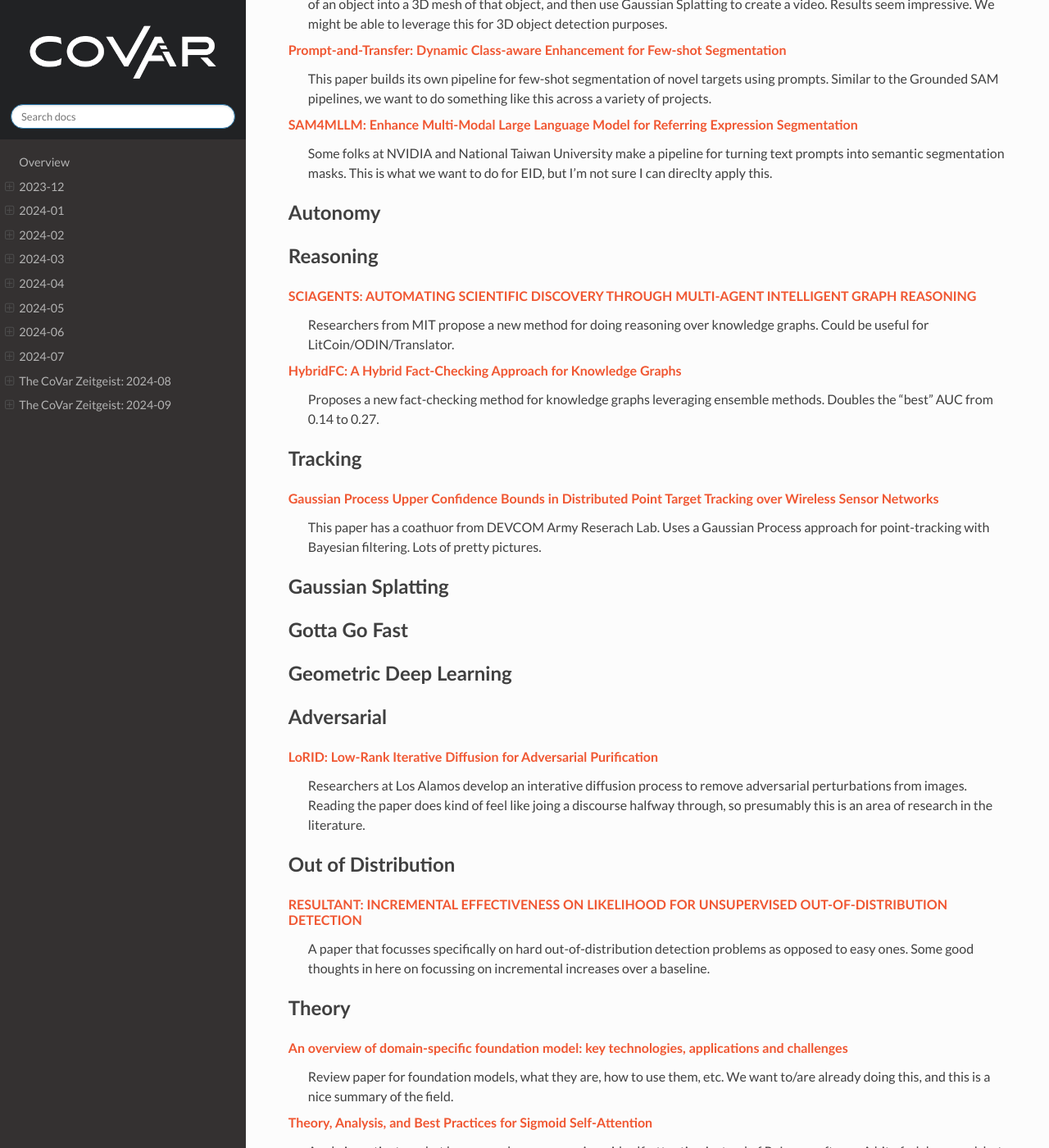
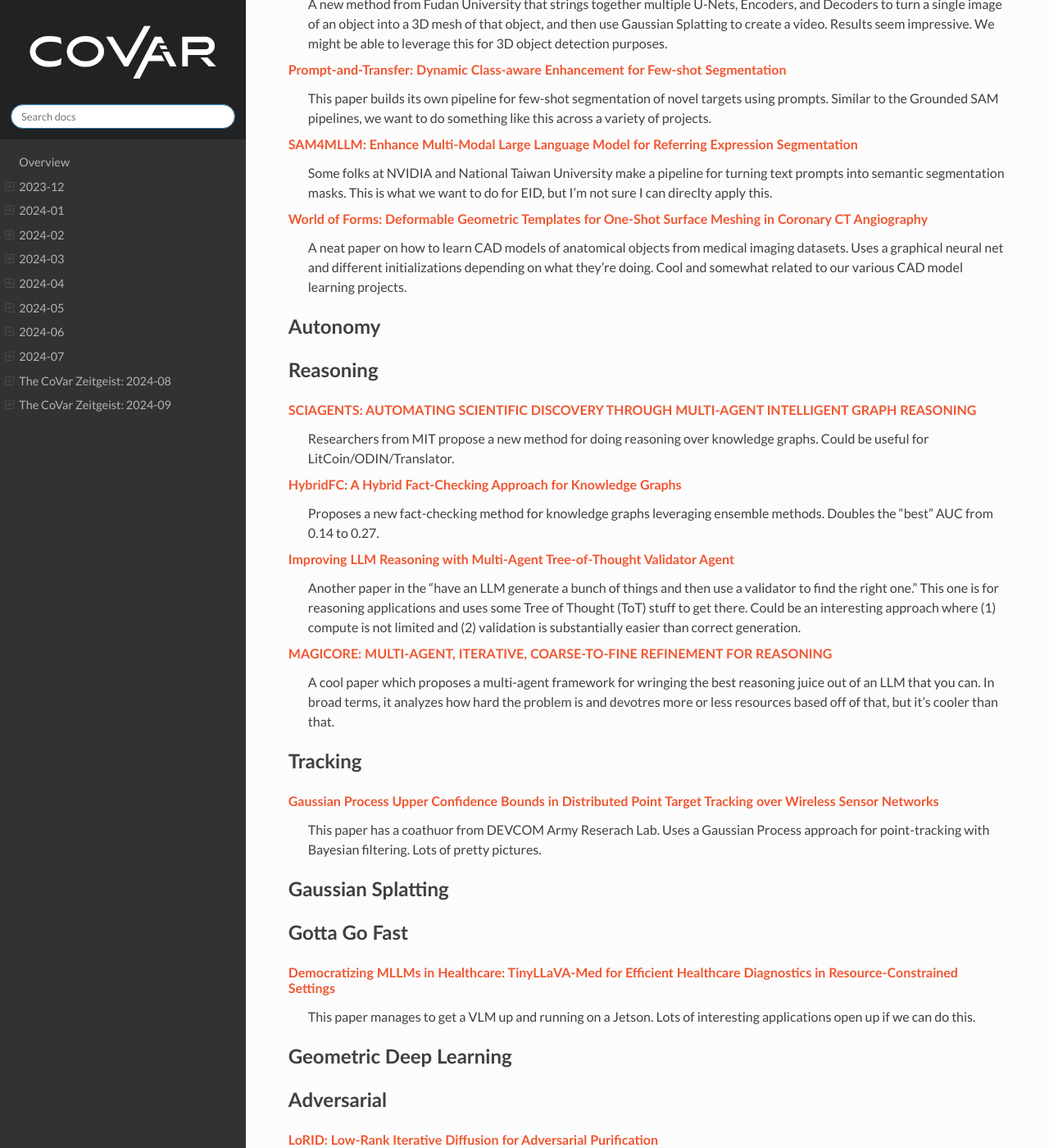
Before and after one commit to covartech/zeitgeist, a Sphinx documentation site: the page built from docs/issues/2024-10.rst, in a window 1280 px wide and 1400 px high, scrolled down 1775 px. Shown: the whole window at 82% size. Built offline with Sphinx 7.4.7 and the Read the Docs theme 2.0.0, drawn with Linux system fonts in a browser that asks for light colours; some of the changed text lies outside the part shown.

Commit message:
Update 2024_09_19

```diff
--- a/docs/issues/2024-10.rst
+++ b/docs/issues/2024-10.rst
@@ -10,14 +10,14 @@
 `An overview of domain-specific foundation model: key technologies, applications and challenges <https://arxiv.org/pdf/2409.04267>`_
     Review paper for foundation models, what they are, how to use them, etc.  We want to/are already doing this, and this is a nice summary of the field.
 
-`Can Unconfident LLM Annotations Be Used for Confident Conclusions? <https://arxiv.org/pdf/2408.15204>`_
-    Investigates how to best use LLMs to label a large amount of unlabelled data in a manner where you can be somewhat reliably assured of the outcome. Uses "active inference" (whatever that is) to strategically select the best datapoints to have humans label to increase the LLMs performance. Could be a useful thing for us to know how to do.
+`ENDLESS JAILBREAKS WITH BIJECTION LEARNING <https://haizelabs.com/static/Endless-Jailbreaks-Bijection.pdf>`_
+    Incredibly clever adversarial attack from Haze Labs which can get basically anything out of an LLM.  Works by teaching the LLM a bijection language (a = 58, b = b, c = c, d= 23, etc) and talking to it in that language, which apparenty gets around all of the safeguards.  Works better on "smarter" LLMs.
 
 `SOAP: IMPROVING AND STABILIZING SHAMPOO USING ADAM <https://arxiv.org/pdf/2409.11321>`_
     A great paper name.  Researchers at Harvard are investigating different ways to do optimization, and find that Shampoo (who named this?) is equivalent to Adafactor in the eigenbasis of a preconditioner.  They propose a new optimizer named SOAP that's equivalent to running Adam in a rotated space.  Unsurprisingly, they claim SOAP is the best optimizer.
 
-`SCIAGENTS: AUTOMATING SCIENTIFIC DISCOVERY THROUGH MULTI-AGENT INTELLIGENT GRAPH REASONING <https://arxiv.org/pdf/2409.05556>`_
-    Researchers from MIT propose a new method for doing reasoning over knowledge graphs.  Could be useful for LitCoin/ODIN/Translator.
+`MAGICORE: MULTI-AGENT, ITERATIVE, COARSE-TO-FINE REFINEMENT FOR REASONING <https://arxiv.org/pdf/2409.12147>`_
+    A cool paper which proposes a multi-agent framework for wringing the best reasoning juice out of an LLM that you can.  In broad terms, it analyzes how hard the problem is and devotres more or less resources based off of that, but it's cooler than that.
 
 `Estimating Wage Disparities Using Foundation Models <https://arxiv.org/pdf/2409.09894>`_
     David Blei and some co-authors explore using foundation models for counterfactual forecasting in observational causal inference.  You could pick at a lot of stuff they do, but it's a cool case study as to how foundation models can be deployed in interesting ways.
@@ -55,6 +55,9 @@
 `SAM4MLLM: Enhance Multi-Modal Large Language Model for Referring Expression Segmentation <https://arxiv.org/pdf/2409.10542>`_
     Some folks at NVIDIA and National Taiwan University make a pipeline for turning text prompts into semantic segmentation masks.  This is what we want to do for EID, but I'm not sure I can direclty apply this.
 
+`World of Forms: Deformable Geometric Templates for One-Shot Surface Meshing in Coronary CT Angiography <https://arxiv.org/pdf/2409.11837>`_
+    A neat paper on how to learn CAD models of anatomical objects from medical imaging datasets.  Uses a graphical neural net and different initializations depending on what they're doing.  Cool and somewhat related to our various CAD model learning projects.
+
 Autonomy
 --------
 
@@ -66,6 +69,12 @@
 `HybridFC: A Hybrid Fact-Checking Approach for Knowledge Graphs <https://arxiv.org/pdf/2409.06692>`_
     Proposes a new fact-checking method for knowledge graphs leveraging ensemble methods.  Doubles the "best" AUC from 0.14 to 0.27.
 
+`Improving LLM Reasoning with Multi-Agent Tree-of-Thought Validator Agent <https://arxiv.org/pdf/2409.11527>`_
+    Another paper in the "have an LLM generate a bunch of things and then use a validator to find the right one."  This one is for reasoning applications and uses some Tree of Thought (ToT) stuff to get there.  Could be an interesting approach where (1) compute is not limited and (2) validation is substantially easier than correct generation.
+
+`MAGICORE: MULTI-AGENT, ITERATIVE, COARSE-TO-FINE REFINEMENT FOR REASONING <https://arxiv.org/pdf/2409.12147>`_
+    A cool paper which proposes a multi-agent framework for wringing the best reasoning juice out of an LLM that you can.  In broad terms, it analyzes how hard the problem is and devotres more or less resources based off of that, but it's cooler than that.
+
 Tracking
 --------
 `Gaussian Process Upper Confidence Bounds in Distributed Point Target Tracking over Wireless Sensor Networks <https://arxiv.org/pdf/2409.07652>`_
@@ -76,6 +85,8 @@
 
 Gotta Go Fast
 -------------
+`Democratizing MLLMs in Healthcare: TinyLLaVA-Med for Efficient Healthcare Diagnostics in Resource-Constrained Settings <https://arxiv.org/pdf/2409.12184>`_
+    This paper manages to get a VLM up and running on a Jetson.  Lots of interesting applications open up if we can do this.
 
 Geometric Deep Learning
 -----------------------
@@ -84,6 +95,9 @@
 -----------
 `LoRID: Low-Rank Iterative Diffusion for Adversarial Purification <https://arxiv.org/pdf/2409.08255>`_
     Researchers at Los Alamos develop an interative diffusion process to remove adversarial perturbations from images.  Reading the paper does kind of feel like joing a discourse halfway through, so presumably this is an area of research in the literature.
+
+`ENDLESS JAILBREAKS WITH BIJECTION LEARNING <https://haizelabs.com/static/Endless-Jailbreaks-Bijection.pdf>`_
+    Incredibly clever adversarial attack from Haze Labs which can get basically anything out of an LLM.  Works by teaching the LLM a bijection language (a = 58, b = b, c = c, d= 23, etc) and talking to it in that language, which apparenty gets around all of the safeguards.  Works better on "smarter" LLMs.
 
 Out of Distribution
 -------------------
@@ -127,6 +141,9 @@
 `Estimating Wage Disparities Using Foundation Models <https://arxiv.org/pdf/2409.09894>`_
     David Blei and some co-authors explore using foundation models for counterfactual forecasting in observational causal inference.  You could pick at a lot of stuff they do, but it's a cool case study as to how foundation models can be deployed in interesting ways.
 
+`WHO’S THE GOAT? SPORTS RANKINGS AND DATA-DRIVEN RANDOM WALKS ON THE SYMMETRIC GROUP <https://arxiv.org/pdf/2409.12107>_`
+    Applies a decent amount of heavy duty math (groups, partially ordered sets, random walks) to resolve pub arguments (who is the best tennis player of all time?).  A cool take on how to rank a bunch of players who may or may not have a lot of comparisons, but likely there is room for improvement.
+
 New Models
 --------
 `OLMoE: Open Mixture-of-Experts Language Models <https://arxiv.org/pdf/2409.02060>`_
@@ -141,6 +158,9 @@
 `NVLM: Open Frontier-Class Multimodal LLMs <https://arxiv.org/pdf/2409.11402>`_
     NVIDIA releases a new family of VLMs that's the best on the market etc etc.  In doing so, they accidentally improved the LLM backbone they were using and made a better LLM???
 
+`Qwen2-VL: Enhancing Vision-Language Model’s Perception of the World at Any Resolution <https://arxiv.org/pdf/2409.12191>`_
+    New series of VLMs.  Open source.  The big hook is that they can process images of different resolutions into a different number of tokens, which is kind of cool.
+
 Lunch and Learn
 ---------------
 2024-09-10
```
